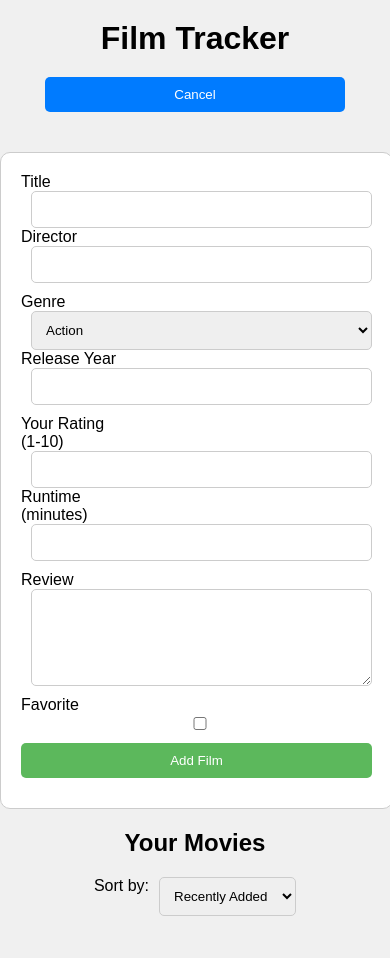
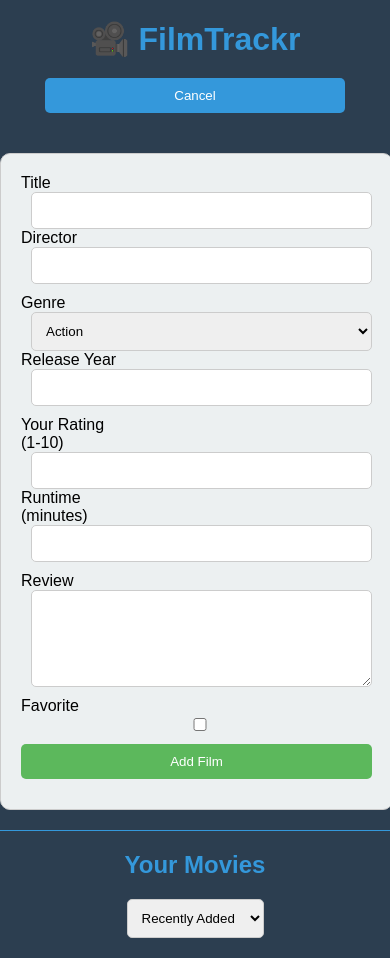
Before and after one commit to whb20/wbae0994-tracker, a website: page public/index.html in a window 390 px wide. Both pictures are taken after a click on the button "Add New Film". Before the commit the page ends 936 px from the top, so only its background shows below. Drawn offline with Linux system fonts and the light colour scheme.

Commit message:
Styling
> css changes to change color scheme and create more polished look

```diff
--- a/public/index.html
+++ b/public/index.html
@@ -4,13 +4,13 @@
 <head>
   <meta charset="utf-8">
   <meta name="viewport" content="width=device-width">
-  <title>Film Tracker</title>
+  <title>FilmTrackr: movie tracking app</title>
   <link href="style.css" rel="stylesheet" type="text/css" />
 </head>
 
 <body>
 
-  <h1><a>Film Tracker</a></h1>
+  <h1><a>&#127909 FilmTrackr</a></h1>
 
   <div id="button-container">
     <button id="toggleFormButton">Add New Film</button>
@@ -53,7 +53,7 @@
     </div>
     <div class="form-row">
       <label for="review">Review</label>
-      <textarea name="review" id="review" rows="5" required="true"></textarea>
+      <textarea name="review" id="review" rows="5" required="false"></textarea>
     </div>
     <div class="form-row">
       <label for="favorite">Favorite</label>
@@ -66,7 +66,6 @@
 
   <h2>Your Movies</h2>
   <div id="sort-options">
-    <label for="sort-select">Sort by: </label>
     <select id="sort-select" onchange="sortFilms(this.value)">
       <option value="date">Recently Added</option>
       <option value="title">Title (A-Z)</option>
@@ -75,7 +74,7 @@
       <option value="genre">Genre (A-Z)</option>
       <option value="userRating">Highest Rated</option>
       <option value="runtime">Runtime</option>
-      <option value="favorite">Favorite</option>
+      <option value="favorite">Favorites</option>
     </select>
   </div>
 
--- a/public/style.css
+++ b/public/style.css
@@ -1,11 +1,12 @@
 body {
   font-family: Arial, sans-serif;
-  background-color: #f0f0f0;
+  background-color: #2C3E50;
   margin: 0;
   padding: 0;
 }
 
 h1 {
+  color: #3498DB;
   text-align: center;
   margin: 20px 0;
 }
@@ -19,7 +20,7 @@ h1 {
 #toggleFormButton {
   padding: 10px 20px;
   border: none;
-  background-color: #007bff;
+  background-color: #3498DB;
   color: white;
   border-radius: 5px;
   cursor: pointer;
@@ -39,7 +40,7 @@ form {
   margin: 20px auto; /* Auto margin for centering */
   width: 90%;
   max-width: 800px;
-  background-color: white;
+  background-color: #e1e1e1;
   padding: 20px;
   border: 1px solid #ccc;
   border-radius: 10px;
@@ -85,18 +86,17 @@ form button:hover {
 }
 
 h2 {
+  color: #3498DB;
   text-align: center;
   margin: 20px 0;
+  border-top: 1px solid #3498DB;
+  padding-top: 20px;
 }
 
 #sort-options {
   display: flex;
   justify-content: center;
   margin-bottom: 20px;
-}
-
-#sort-options label {
-  margin-right: 10px;
 }
 
 #sort-options select {
@@ -111,7 +111,7 @@ ul {
 }
 
 li {
-  background-color: white;
+  background-color: #e1e1e1;
   margin: 10px auto;
   padding: 10px;
   width: 90%;
@@ -144,6 +144,9 @@ li {
 
 .film-summary h2 {
   width: 33%;
+  color: black;
+  border-top: none;
+  padding-top: none;
 }
 
 .film-summary p {
@@ -186,7 +189,7 @@ li {
     margin: 20px auto; /* Auto margin for centering */
     width: 90%;
     max-width: 800px;
-    background-color: white;
+    background-color: #ECF0F1;
     padding: 20px;
     border: 1px solid #ccc;
     border-radius: 10px;
```
Also changed, not shown: README.md.
